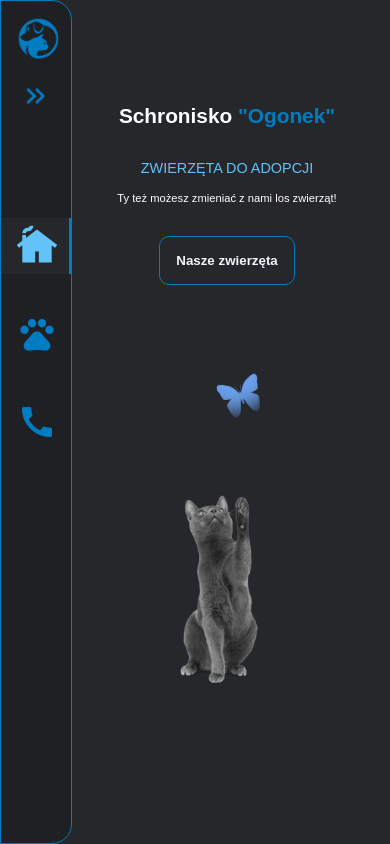
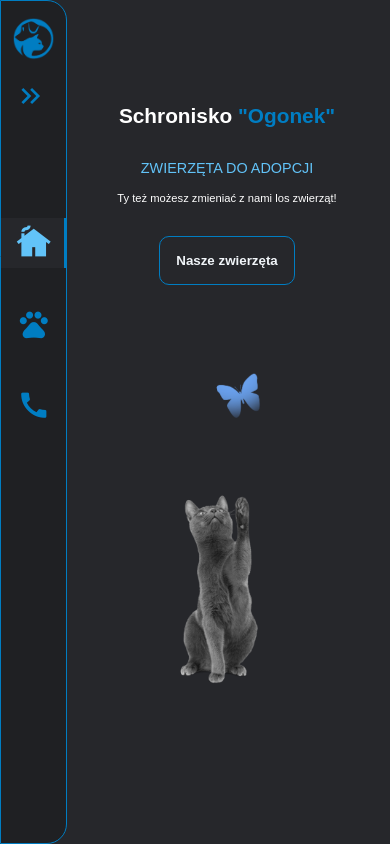
Before and after one commit to bar-85/Vue-schronisko-dla-zwierzat, a Vue app: page / in a window 390 px wide. Built offline with nearby package versions, Linux system fonts and the light colour scheme.

Commit message:
Add @media to Lefbar.vue

```diff
--- a/src/components/Leftbar.vue
+++ b/src/components/Leftbar.vue
@@ -160,6 +160,23 @@ aside {
 	@media (max-width: 768px) {
 		position: fixed;
 		z-index: 99;
+		width: calc(2rem + 35px);
+
+		.logo {
+			margin-left: -0.3rem;
+		}
+
+		.menu-bottom {
+			.button {
+				.icons {
+					font-size: 2.1rem;;
+				}
+
+				.text {
+					font-size: 0.9rem;
+				}
+			}
+		}
 	}
 }
 </style>
```
